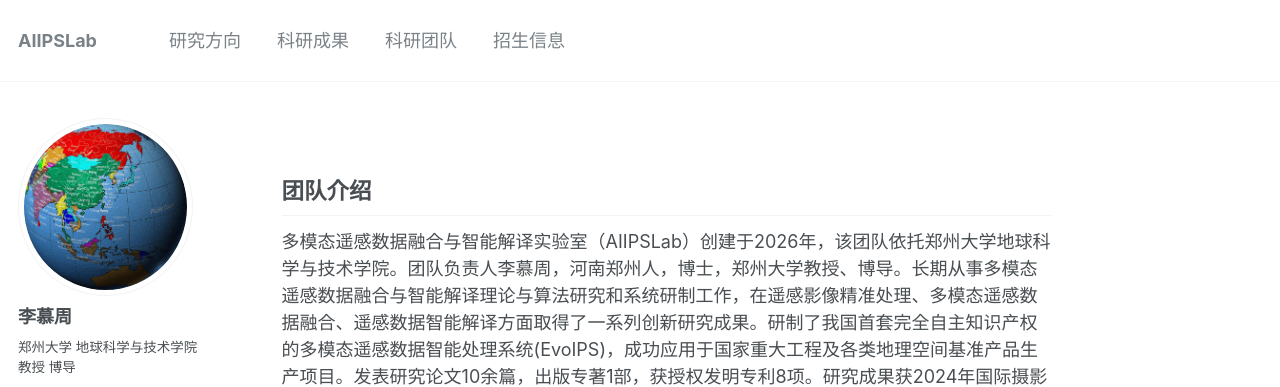
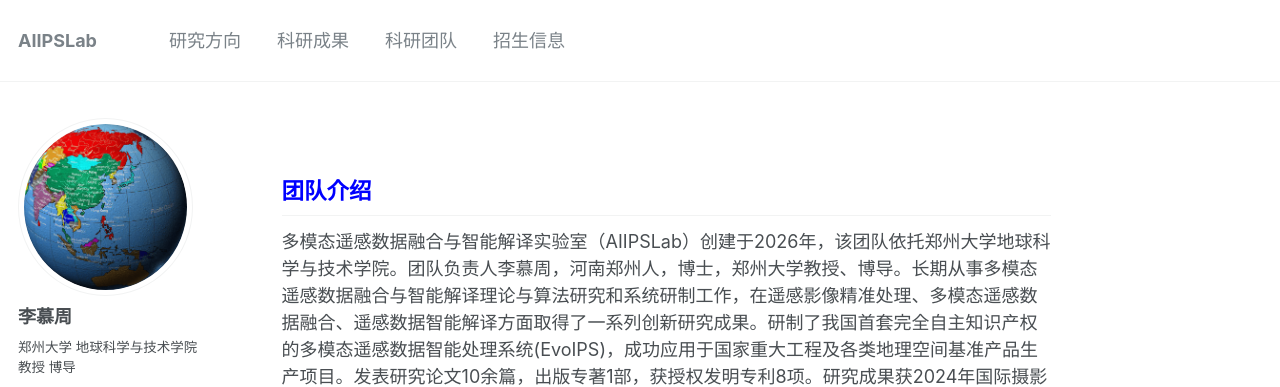
Before and after one commit to aiipslab/aiipslab.github.io, a Jekyll site: the page built from _pages/about.md, in a window 1280 px wide. Shown: the top 387 px of the page. Built offline with Jekyll 4.4.1, drawn with Linux system fonts in a browser that asks for light colours.

Commit message:
Update about.md

```diff
--- a/_pages/about.md
+++ b/_pages/about.md
@@ -5,7 +5,7 @@ permalink: /
 author_profile: true
 ---
 
-团队介绍
+<span style="color: blue">团队介绍</span>
 ---
 多模态遥感数据融合与智能解译实验室（AIIPSLab）创建于2026年，该团队依托郑州大学地球科学与技术学院。团队负责人李慕周，河南郑州人，博士，郑州大学教授、博导。长期从事多模态遥感数据融合与智能解译理论与算法研究和系统研制工作，在遥感影像精准处理、多模态遥感数据融合、遥感数据智能解译方面取得了一系列创新研究成果。研制了我国首套完全自主知识产权的多模态遥感数据智能处理系统(EvoIPS)，成功应用于国家重大工程及各类地理空间基准产品生产项目。发表研究论文10余篇，出版专著1部，获授权发明专利8项。研究成果获2024年国际摄影测量与遥感学会（ISPRS）度最佳青年作者奖，2032年测绘科技进步奖一等奖1项（排名第一）。
 
```
